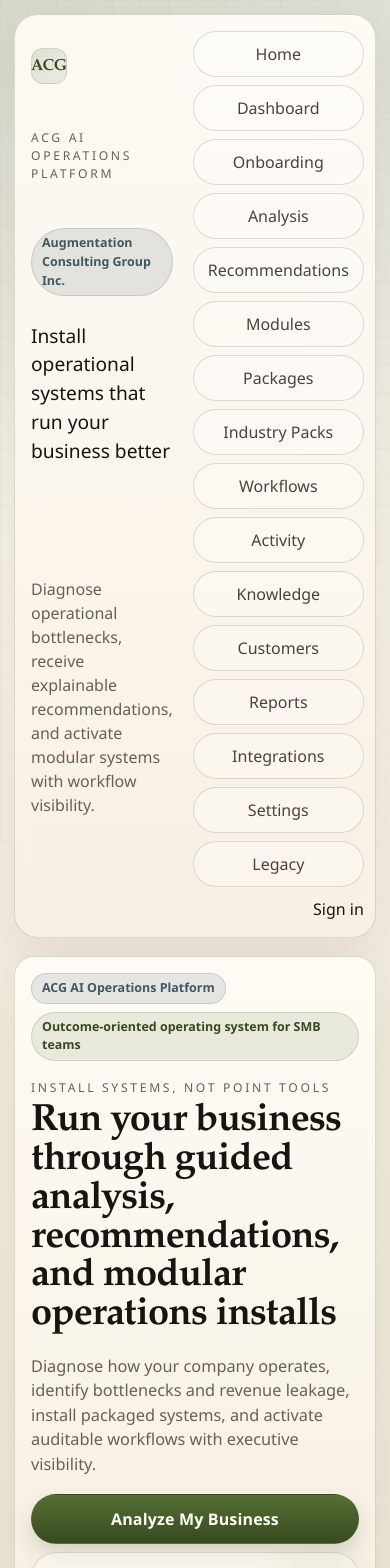
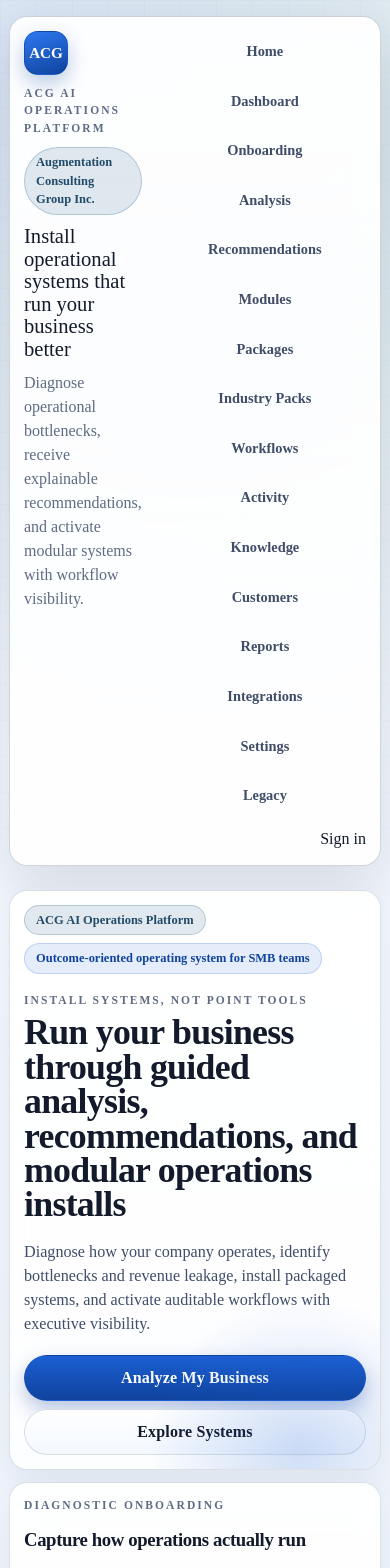
Before and after one commit to mkarangekis2/AppTest, a Next.js app: page / in a window 390 px wide. Shown: the top 1568 px of the page. Built offline with nearby package versions, Linux system fonts and the light colour scheme; no server answers.

Commit message:
Ship premium design system overhaul across app UI

```diff
--- a/src/app/globals.css
+++ b/src/app/globals.css
@@ -1,27 +1,30 @@
 :root {
   color-scheme: light;
-  --bg: #f1ecde;
-  --bg-strong: #e6dcc7;
-  --surface: rgba(255, 251, 243, 0.9);
-  --surface-strong: #fffdf8;
-  --surface-ink: #f6f0e3;
-  --border: rgba(97, 86, 70, 0.2);
-  --border-strong: rgba(75, 64, 49, 0.34);
-  --text: #171511;
-  --muted: #6a604f;
-  --muted-strong: #4c4338;
-  --accent: #556f33;
-  --accent-strong: #384a21;
-  --accent-soft: rgba(85, 111, 51, 0.12);
-  --warning: #946b26;
-  --warning-soft: rgba(148, 107, 38, 0.14);
-  --danger: #8d4536;
-  --danger-soft: rgba(141, 69, 54, 0.14);
-  --info: #4d6772;
-  --info-soft: rgba(77, 103, 114, 0.14);
-  --shadow: 0 16px 48px rgba(39, 33, 24, 0.08);
-  --serif: "Iowan Old Style", "Palatino Linotype", "Book Antiqua", Georgia, serif;
-  --sans: "Aptos", "Segoe UI", "Helvetica Neue", Arial, sans-serif;
+  --bg: #f6f8fc;
+  --bg-accent: #e8eef8;
+  --surface: rgba(255, 255, 255, 0.84);
+  --surface-strong: rgba(255, 255, 255, 0.95);
+  --surface-ink: #f8faff;
+  --border: rgba(20, 42, 73, 0.14);
+  --border-strong: rgba(20, 42, 73, 0.25);
+  --text: #121a2b;
+  --muted: #5f6b84;
+  --muted-strong: #3f4d68;
+  --accent: #1c5fd3;
+  --accent-strong: #0f439d;
+  --accent-soft: rgba(28, 95, 211, 0.11);
+  --warning: #9d6b1d;
+  --warning-soft: rgba(157, 107, 29, 0.14);
+  --danger: #b13f4d;
+  --danger-soft: rgba(177, 63, 77, 0.14);
+  --info: #2f658f;
+  --info-soft: rgba(47, 101, 143, 0.14);
+  --success: #2d7a4f;
+  --success-soft: rgba(45, 122, 79, 0.14);
+  --shadow-soft: 0 16px 40px rgba(16, 33, 58, 0.08);
+  --shadow-strong: 0 24px 60px rgba(16, 33, 58, 0.14);
+  --serif: var(--font-headline), "Fraunces", "Iowan Old Style", Georgia, serif;
+  --sans: var(--font-ui), "Manrope", "Aptos", "Segoe UI", Arial, sans-serif;
 }
 
 * {
@@ -35,11 +38,10 @@
 
 body {
   margin: 0;
-  padding: 0;
   background:
-    radial-gradient(circle at top left, rgba(85, 111, 51, 0.18), transparent 24%),
-    radial-gradient(circle at top right, rgba(77, 103, 114, 0.12), transparent 26%),
-    linear-gradient(180deg, #faf7ef 0%, #f1eadb 50%, #e9dfcb 100%);
+    radial-gradient(circle at 4% 2%, rgba(28, 95, 211, 0.12), transparent 36%),
+    radial-gradient(circle at 92% 8%, rgba(45, 122, 79, 0.1), transparent 34%),
+    linear-gradient(180deg, #fbfcff 0%, #f4f8ff 45%, #edf3fc 100%);
   color: var(--text);
   font-family: var(--sans);
   line-height: 1.5;
@@ -49,12 +51,13 @@
   content: "";
   position: fixed;
   inset: 0;
-  background-image:
-    linear-gradient(rgba(94, 82, 63, 0.03) 1px, transparent 1px),
-    linear-gradient(90deg, rgba(94, 82, 63, 0.03) 1px, transparent 1px);
-  background-size: 28px 28px;
   pointer-events: none;
   z-index: -1;
+  opacity: 0.45;
+  background-image:
+    linear-gradient(rgba(31, 69, 125, 0.04) 1px, transparent 1px),
+    linear-gradient(90deg, rgba(31, 69, 125, 0.04) 1px, transparent 1px);
+  background-size: 36px 36px;
 }
 
 a {
@@ -73,9 +76,12 @@
 h2,
 h3,
 h4,
+h5,
+h6,
 strong,
 .display-title,
 .packet-title {
+  margin: 0;
   font-family: var(--serif);
   letter-spacing: -0.02em;
 }
@@ -85,9 +91,9 @@
 }
 
 .shell {
-  max-width: 1380px;
-  margin: 0 auto;
-  padding: 24px 24px 48px;
+  width: min(1480px, calc(100vw - 32px));
+  margin: 12px auto 40px;
+  padding: 8px 0 20px;
 }
 
 .topbar,
@@ -97,76 +103,86 @@
 .table {
   border: 1px solid var(--border);
   border-radius: 24px;
-  background: linear-gradient(180deg, rgba(255, 252, 247, 0.92), rgba(247, 240, 227, 0.92));
-  box-shadow: var(--shadow);
-  backdrop-filter: blur(10px);
+  background: linear-gradient(180deg, var(--surface-strong), var(--surface));
+  box-shadow: var(--shadow-soft);
+  backdrop-filter: blur(14px);
 }
 
 .topbar {
+  position: sticky;
+  top: 14px;
+  z-index: 30;
   display: flex;
   justify-content: space-between;
-  gap: 20px;
+  gap: 22px;
   align-items: flex-start;
-  padding: 22px 24px;
+  padding: 20px 22px;
   margin-bottom: 24px;
-  position: sticky;
-  top: 12px;
-  z-index: 10;
+  border-color: rgba(20, 42, 73, 0.2);
+  box-shadow: var(--shadow-strong);
 }
 
 .brand-block {
   display: grid;
-  gap: 8px;
+  gap: 10px;
 }
 
 .brand-kicker {
   display: flex;
+  gap: 10px;
   align-items: center;
-  gap: 10px;
   flex-wrap: wrap;
 }
 
 .brand-mark {
-  width: 42px;
-  height: 42px;
+  width: 44px;
+  height: 44px;
   border-radius: 14px;
   display: inline-flex;
   align-items: center;
   justify-content: center;
-  background: linear-gradient(135deg, rgba(85, 111, 51, 0.18), rgba(77, 103, 114, 0.1));
-  border: 1px solid rgba(85, 111, 51, 0.16);
-  color: var(--accent-strong);
+  color: #fff;
   font-family: var(--serif);
   font-weight: 700;
+  font-size: 0.95rem;
+  border: 1px solid rgba(13, 67, 157, 0.38);
+  background: linear-gradient(160deg, #2e78f1, #0f439d);
+  box-shadow: 0 8px 20px rgba(15, 67, 157, 0.28);
 }
 
 .brand-title {
-  font-size: clamp(1.4rem, 1.2rem + 0.9vw, 2rem);
+  font-family: var(--serif);
+  font-size: clamp(1.28rem, 1.12rem + 0.68vw, 1.82rem);
+  line-height: 1.1;
 }
 
 .brand-copy {
-  max-width: 620px;
+  max-width: 700px;
   color: var(--muted);
 }
 
 .topnav {
   display: flex;
-  gap: 10px;
-  flex-wrap: wrap;
   align-items: center;
   justify-content: flex-end;
+  gap: 8px;
+  flex-wrap: wrap;
 }
 
 .nav-link {
-  padding: 10px 14px;
+  padding: 9px 13px;
   border-radius: 999px;
   border: 1px solid transparent;
   color: var(--muted-strong);
+  font-size: 0.9rem;
+  font-weight: 600;
+  transition: all 180ms ease;
 }
 
 .nav-link:hover {
+  color: var(--text);
   border-color: var(--border);
-  background: rgba(255, 255, 255, 0.46);
+  background: rgba(255, 255, 255, 0.72);
 }
 
 .stack {
@@ -188,19 +204,18 @@
 }
 
 .grid.three {
-  grid-template-columns: repeat(auto-fit, minmax(220px, 1fr));
+  grid-template-columns: repeat(auto-fit, minmax(230px, 1fr));
 }
 
 .split {
   display: grid;
   gap: 20px;
-  grid-template-columns: minmax(0, 1.1fr) minmax(340px, 0.9fr);
   align-items: start;
+  grid-template-columns: minmax(0, 1.08fr) minmax(360px, 0.92fr);
 }
 
 .split > * {
   min-width: 0;
-  align-self: start;
 }
 
 .shell-grid {
@@ -209,18 +224,19 @@
 }
 
 .hero {
-  padding: 34px;
+  position: relative;
   overflow: hidden;
-  position: relative;
+  padding: 32px;
 }
 
 .hero::after {
   content: "";
   position: absolute;
-  inset: auto -8% -20% auto;
   width: 320px;
   height: 320px;
-  background: radial-gradient(circle, rgba(85, 111, 51, 0.18), transparent 68%);
+  right: -80px;
+  bottom: -140px;
+  background: radial-gradient(circle, rgba(28, 95, 211, 0.2), transparent 68%);
   pointer-events: none;
 }
 
@@ -231,20 +247,24 @@
 
 .hero-actions,
 .action-row,
-.badge-row {
+.badge-row,
+.timeline-meta,
+.command-actions,
+.score-pill-group {
   display: flex;
-  gap: 12px;
+  gap: 10px;
   flex-wrap: wrap;
   align-items: center;
 }
 
 .card,
-.panel {
-  padding: 22px;
+.panel,
+.table {
+  padding: 20px;
 }
 
 .panel.subtle {
-  background: linear-gradient(180deg, rgba(250, 245, 235, 0.96), rgba(244, 238, 225, 0.96));
+  background: linear-gradient(180deg, #fafdff, #f3f7ff);
 }
 
 .table {
@@ -259,10 +279,10 @@
 th,
 td {
   text-align: left;
-  padding: 12px 14px;
-  border-bottom: 1px solid rgba(94, 82, 63, 0.12);
+  padding: 11px 13px;
+  border-bottom: 1px solid rgba(20, 42, 73, 0.08);
   vertical-align: top;
-  font-size: 0.96rem;
+  font-size: 0.95rem;
 }
 
 tr:last-child th,
@@ -271,11 +291,11 @@
 }
 
 .eyebrow {
-  font-size: 0.76rem;
+  font-size: 0.72rem;
   text-transform: uppercase;
-  letter-spacing: 0.22em;
+  letter-spacing: 0.18em;
   color: var(--muted);
-  font-family: var(--sans);
+  font-weight: 700;
 }
 
 .section-heading {
@@ -283,19 +303,13 @@
   gap: 6px;
 }
 
-.section-heading h1,
-.section-heading h2,
-.section-heading h3 {
-  margin: 0;
-}
-
 .display-title {
-  font-size: clamp(2rem, 1.5rem + 2vw, 3.45rem);
-  line-height: 0.98;
+  font-size: clamp(2rem, 1.56rem + 1.9vw, 3.4rem);
+  line-height: 0.96;
 }
 
 .packet-title {
-  font-size: clamp(1.7rem, 1.3rem + 1.2vw, 2.5rem);
+  font-size: clamp(1.62rem, 1.2rem + 1.2vw, 2.36rem);
   line-height: 1.04;
 }
 
@@ -308,9 +322,9 @@
 }
 
 .lede {
-  max-width: 70ch;
-  color: var(--muted);
-  font-size: 1.02rem;
+  color: var(--muted-strong);
+  max-width: 75ch;
+  font-size: 1.01rem;
 }
 
 .field {
@@ -319,7 +333,8 @@
 }
 
 .field label {
-  font-size: 0.9rem;
+  font-size: 0.88rem;
+  font-weight: 600;
   color: var(--muted-strong);
 }
 
@@ -327,16 +342,16 @@
 .field textarea,
 .field select {
   width: 100%;
-  padding: 14px 16px;
-  border-radius: 16px;
-  border: 1px solid rgba(98, 85, 66, 0.18);
-  background: linear-gradient(180deg, rgba(255, 252, 246, 0.96), rgba(249, 243, 233, 0.96));
+  border-radius: 14px;
+  border: 1px solid rgba(20, 42, 73, 0.17);
+  background: linear-gradient(180deg, #ffffff, #f7faff);
   color: var(--text);
+  padding: 13px 15px;
   transition: border-color 160ms ease, box-shadow 160ms ease, transform 160ms ease;
 }
 
 .field textarea {
-  min-height: 180px;
+  min-height: 150px;
   resize: vertical;
 }
 
@@ -344,147 +359,147 @@
 .field textarea:focus,
 .field select:focus {
   outline: none;
-  border-color: rgba(85, 111, 51, 0.46);
-  box-shadow: 0 0 0 4px rgba(85, 111, 51, 0.1);
+  border-color: rgba(28, 95, 211, 0.56);
+  box-shadow: 0 0 0 4px rgba(28, 95, 211, 0.12);
 }
 
 .button,
 button {
   border: 1px solid transparent;
   border-radius: 999px;
-  padding: 12px 18px;
+  padding: 10px 16px;
+  color: #fff;
+  font-weight: 700;
+  letter-spacing: 0.01em;
   cursor: pointer;
   background: linear-gradient(180deg, var(--accent), var(--accent-strong));
-  color: #fffdf8;
-  font-weight: 600;
-  letter-spacing: 0.01em;
-  box-shadow: 0 10px 20px rgba(56, 74, 33, 0.18);
-  transition: transform 140ms ease, box-shadow 140ms ease, opacity 140ms ease, border-color 140ms ease;
+  box-shadow: 0 9px 20px rgba(20, 67, 157, 0.3);
+  transition: all 170ms ease;
 }
 
 .button:hover,
 button:hover {
   transform: translateY(-1px);
-  box-shadow: 0 14px 28px rgba(56, 74, 33, 0.22);
+  box-shadow: 0 14px 24px rgba(20, 67, 157, 0.34);
 }
 
 .button:disabled,
 button:disabled {
   opacity: 0.55;
+  box-shadow: none;
+  transform: none;
   cursor: not-allowed;
-  transform: none;
-  box-shadow: none;
 }
 
 .button.secondary,
 button.secondary {
-  background: rgba(255, 255, 255, 0.38);
+  color: var(--text);
   border-color: var(--border);
-  color: var(--text);
+  background: linear-gradient(180deg, #ffffff, #f3f8ff);
   box-shadow: none;
+}
+
+.button.info,
+button.info {
+  background: linear-gradient(180deg, #2f658f, #214a69);
+}
+
+.button.warning,
+button.warning {
+  background: linear-gradient(180deg, #aa7724, #875c1a);
 }
 
 .button.danger,
 button.danger {
-  background: linear-gradient(180deg, #a75b4a, #833d2f);
-}
-
-.button.warning,
-button.warning {
-  background: linear-gradient(180deg, #af8540, #8c671f);
-}
-
-.button.info,
-button.info {
-  background: linear-gradient(180deg, #5b7884, #445f69);
+  background: linear-gradient(180deg, #b64a56, #93303c);
 }
 
 .badge {
   display: inline-flex;
   align-items: center;
   gap: 6px;
-  padding: 6px 12px;
+  padding: 5px 11px;
   border-radius: 999px;
-  border: 1px solid rgba(85, 111, 51, 0.18);
+  border: 1px solid rgba(28, 95, 211, 0.2);
+  color: var(--accent-strong);
   background: var(--accent-soft);
-  color: var(--accent-strong);
-  font-size: 0.84rem;
-  font-weight: 600;
+  font-size: 0.78rem;
+  font-weight: 700;
 }
 
 .badge.warning {
-  border-color: rgba(148, 107, 38, 0.2);
+  border-color: rgba(157, 107, 29, 0.26);
+  color: #7f5110;
   background: var(--warning-soft);
-  color: #7c581c;
 }
 
 .badge.danger {
-  border-color: rgba(141, 69, 54, 0.2);
+  border-color: rgba(177, 63, 77, 0.26);
+  color: #8f2f3a;
   background: var(--danger-soft);
-  color: #7a372b;
 }
 
 .badge.info {
-  border-color: rgba(77, 103, 114, 0.2);
+  border-color: rgba(47, 101, 143, 0.26);
+  color: #224b69;
   background: var(--info-soft);
-  color: #3f5862;
 }
 
 .badge.ghost {
-  background: rgba(255, 255, 255, 0.38);
   color: var(--muted-strong);
-  border-color: rgba(97, 86, 70, 0.14);
+  border-color: rgba(20, 42, 73, 0.16);
+  background: rgba(255, 255, 255, 0.66);
 }
 
 .status-panel {
   display: grid;
   gap: 14px;
-  padding: 18px;
-  border-radius: 22px;
+  padding: 16px;
+  border-radius: 18px;
   border: 1px solid var(--border);
-  background: linear-gradient(180deg, rgba(252, 248, 240, 0.96), rgba(243, 236, 221, 0.96));
+  background: linear-gradient(180deg, #fcfdff, #f5f9ff);
 }
 
 .status-panel.stable {
-  border-color: rgba(85, 111, 51, 0.24);
-  background: linear-gradient(180deg, rgba(239, 247, 232, 0.92), rgba(244, 239, 225, 0.96));
+  border-color: rgba(45, 122, 79, 0.28);
+  background: linear-gradient(180deg, #f3fcf7, #f5fbf8);
 }
 
 .status-panel.worsening {
-  border-color: rgba(148, 107, 38, 0.28);
-  background: linear-gradient(180deg, rgba(252, 243, 223, 0.94), rgba(244, 236, 221, 0.96));
+  border-color: rgba(157, 107, 29, 0.28);
+  background: linear-gradient(180deg, #fff9ef, #fff7ec);
 }
 
 .status-panel.critical {
-  border-color: rgba(141, 69, 54, 0.28);
-  background: linear-gradient(180deg, rgba(249, 231, 226, 0.94), rgba(244, 236, 221, 0.96));
+  border-color: rgba(177, 63, 77, 0.3);
+  background: linear-gradient(180deg, #fff4f6, #fff0f2);
 }
 
 .metric-grid {
   display: grid;
   gap: 14px;
-  grid-template-columns: repeat(auto-fit, minmax(160px, 1fr));
+  grid-template-columns: repeat(auto-fit, minmax(170px, 1fr));
 }
 
 .metric-card {
   display: grid;
   gap: 6px;
-  padding: 16px;
-  border-radius: 18px;
+  padding: 15px;
+  border-radius: 16px;
   border: 1px solid var(--border);
-  background: rgba(255, 255, 255, 0.35);
+  background: linear-gradient(180deg, rgba(255, 255, 255, 0.9), rgba(246, 250, 255, 0.78));
 }
 
 .metric-label {
-  font-size: 0.76rem;
+  font-size: 0.72rem;
   text-transform: uppercase;
-  letter-spacing: 0.18em;
+  letter-spacing: 0.16em;
   color: var(--muted);
 }
 
 .metric-value {
   font-family: var(--serif);
-  font-size: 1.36rem;
+  font-size: 1.35rem;
 }
 
 .packet-grid {
@@ -493,21 +508,20 @@
 }
 
 .packet-grid.two {
-  grid-template-columns: minmax(0, 1.15fr) minmax(300px, 0.85fr);
+  grid-template-columns: minmax(0, 1.12fr) minmax(300px, 0.88fr);
 }
 
 .packet-block {
   display: grid;
-  gap: 14px;
-  padding: 20px;
-  border-radius: 22px;
+  gap: 12px;
+  padding: 16px;
+  border-radius: 16px;
   border: 1px solid var(--border);
-  background: rgba(255, 255, 255, 0.26);
+  background: linear-gradient(180deg, rgba(255, 255, 255, 0.86), rgba(245, 250, 255, 0.78));
 }
 
 .packet-block.emphasis {
   border-color: var(--border-strong);
-  background: linear-gradient(180deg, rgba(255, 251, 244, 0.96), rgba(244, 236, 220, 0.96));
 }
 
 .list-clean,
@@ -526,90 +540,71 @@
   gap: 12px;
 }
 
-.timeline-item {
+.timeline-item,
+.command-card,
+.card-link {
   display: grid;
-  gap: 6px;
-  padding: 14px 16px;
-  border-radius: 18px;
+  gap: 8px;
+  padding: 14px;
+  border-radius: 16px;
   border: 1px solid var(--border);
-  background: rgba(255, 255, 255, 0.28);
+  background: linear-gradient(180deg, rgba(255, 255, 255, 0.82), rgba(246, 250, 255, 0.74));
+  transition: transform 150ms ease, border-color 150ms ease, box-shadow 150ms ease;
 }
 
-.timeline-meta {
-  display: flex;
-  gap: 10px;
-  flex-wrap: wrap;
-  align-items: center;
-}
-
-.score-pill-group {
-  display: flex;
-  gap: 8px;
-  flex-wrap: wrap;
+.card-link:hover,
+.command-card:hover {
+  transform: translateY(-1px);
+  border-color: var(--border-strong);
 }
 
 .command-grid {
   display: grid;
-  gap: 18px;
-}
-
-.command-card {
-  display: grid;
   gap: 14px;
-  padding: 18px;
-  border-radius: 22px;
-  border: 1px solid var(--border);
-  background: linear-gradient(180deg, rgba(255, 252, 246, 0.96), rgba(245, 238, 223, 0.96));
 }
 
 .command-card.active {
-  border-color: rgba(85, 111, 51, 0.3);
-  box-shadow: 0 18px 36px rgba(56, 74, 33, 0.12);
-}
-
-.command-actions {
-  display: flex;
-  gap: 10px;
-  flex-wrap: wrap;
+  border-color: rgba(28, 95, 211, 0.32);
+  box-shadow: 0 12px 24px rgba(20, 67, 157, 0.13);
 }
 
 .selection-state {
-  padding: 10px 12px;
-  border-radius: 14px;
+  border-radius: 12px;
   border: 1px dashed var(--border);
-  background: rgba(255, 255, 255, 0.3);
+  padding: 10px 11px;
+  background: rgba(255, 255, 255, 0.58);
   color: var(--muted-strong);
-  font-size: 0.92rem;
+  font-size: 0.9rem;
 }
 
 .selection-state.correct {
   border-style: solid;
-  border-color: rgba(85, 111, 51, 0.26);
-  background: rgba(85, 111, 51, 0.09);
+  border-color: rgba(45, 122, 79, 0.3);
+  background: var(--success-soft);
 }
 
 .selection-state.delayed {
   border-style: solid;
-  border-color: rgba(148, 107, 38, 0.26);
-  background: rgba(148, 107, 38, 0.09);
+  border-color: rgba(157, 107, 29, 0.3);
+  background: var(--warning-soft);
 }
 
 .selection-state.missed {
   border-style: solid;
-  border-color: rgba(141, 69, 54, 0.26);
-  background: rgba(141, 69, 54, 0.09);
+  border-color: rgba(177, 63, 77, 0.3);
+  background: var(--danger-soft);
 }
 
 .score-button.correct-active {
-  background: linear-gradient(180deg, #627f3c, #435728);
+  background: linear-gradient(180deg, #2d7a4f, #23633f);
 }
 
 .score-button.delayed-active {
-  background: linear-gradient(180deg, #af8540, #86611d);
+  background: linear-gradient(180deg, #aa7724, #875c1a);
 }
 
 .score-button.missed-active {
-  background: linear-gradient(180deg, #aa5a49, #7d3a2e);
+  background: linear-gradient(180deg, #b64a56, #93303c);
 }
 
 .info-grid {
@@ -620,231 +615,126 @@
 
 .divider {
   height: 1px;
-  background: linear-gradient(90deg, transparent, rgba(96, 84, 65, 0.25), transparent);
+  background: linear-gradient(90deg, transparent, rgba(20, 42, 73, 0.2), transparent);
 }
 
 .empty-state {
-  padding: 18px;
-  border-radius: 18px;
-  border: 1px dashed rgba(97, 86, 70, 0.24);
+  padding: 16px;
+  border-radius: 14px;
+  border: 1px dashed rgba(20, 42, 73, 0.26);
   color: var(--muted);
-  background: rgba(255, 255, 255, 0.22);
-}
-
-.card-link {
-  display: grid;
-  gap: 8px;
-  padding: 16px;
-  border-radius: 18px;
-  border: 1px solid var(--border);
-  background: rgba(255, 255, 255, 0.24);
-  transition: transform 140ms ease, border-color 140ms ease, background 140ms ease;
-}
-
-.card-link:hover {
-  transform: translateY(-1px);
-  border-color: var(--border-strong);
-  background: rgba(255, 255, 255, 0.42);
+  background: rgba(255, 255, 255, 0.66);
 }
 
 .auth-shell {
-  max-width: 520px;
-  margin: 6vh auto 0;
+  width: min(560px, calc(100vw - 24px));
+  margin: 4vh auto 0;
 }
 
-@media (max-width: 1080px) {
-  .packet-grid.two,
-  .split {
-    grid-template-columns: 1fr;
+@media (max-width: 1100px) {
+  .topbar {
+    position: static;
   }
 
-  .topbar {
-    align-items: stretch;
-  }
-
-  .brand-copy {
-    max-width: none;
+  .split,
+  .packet-grid.two {
+    grid-template-columns: 1fr;
   }
 }
 
-@media (max-width: 720px) {
+@media (max-width: 760px) {
   .shell {
-    padding: 14px 14px 28px;
+    width: min(1480px, calc(100vw - 18px));
+    margin: 8px auto 28px;
   }
 
-  .topbar {
-    position: static;
-    padding: 16px;
-    margin-bottom: 18px;
+  .topbar,
+  .hero,
+  .card,
+  .panel,
+  .table {
+    border-radius: 18px;
   }
 
+  .topbar,
   .hero,
   .card,
   .panel,
   .table,
-  .command-card {
-    border-radius: 20px;
-  }
-
-  .hero,
-  .card,
-  .panel,
+  .metric-card,
+  .packet-block,
   .command-card,
-  .packet-block,
-  .metric-card,
   .status-panel {
-    padding: 16px;
+    padding: 14px;
   }
 
   .shell-grid,
+  .grid,
   .stack,
   .command-grid,
-  .timeline-list {
-    gap: 14px;
-  }
-
-  .grid,
-  .split,
   .packet-grid,
   .metric-grid,
   .info-grid {
-    gap: 14px;
-  }
-
-  .hero::after {
-    width: 200px;
-    height: 200px;
-    inset: auto -12% -18% auto;
+    gap: 12px;
   }
 
   .display-title {
-    font-size: clamp(1.85rem, 1.4rem + 4vw, 2.5rem);
-    line-height: 1.02;
+    font-size: clamp(1.7rem, 1.36rem + 3.6vw, 2.4rem);
   }
 
   .packet-title {
-    font-size: clamp(1.45rem, 1.15rem + 2vw, 1.95rem);
+    font-size: clamp(1.4rem, 1.18rem + 1.9vw, 1.95rem);
   }
 
-  .brand-title {
-    font-size: 1.2rem;
-  }
-
-  .brand-mark {
-    width: 36px;
-    height: 36px;
-    border-radius: 12px;
-  }
-
+  .topnav,
+  .action-row,
   .hero-actions,
-  .action-row,
   .badge-row,
-  .topnav,
   .command-actions {
     gap: 8px;
   }
 
+  .nav-link,
   .button,
-  button,
-  .nav-link {
+  button {
     width: 100%;
+    text-align: center;
     justify-content: center;
-    text-align: center;
-  }
-
-  .nav-link {
-    display: inline-flex;
-    align-items: center;
-    border-color: var(--border);
-    background: rgba(255, 255, 255, 0.34);
-  }
-
-  .topnav,
-  .stack.tight {
-    width: 100%;
-  }
-
-  .field input,
-  .field textarea,
-  .field select {
-    padding: 12px 14px;
-    border-radius: 14px;
-  }
-
-  .field textarea {
-    min-height: 140px;
-  }
-
-  th,
-  td {
-    padding: 9px 10px;
-    font-size: 0.9rem;
-  }
-
-  .table {
-    overflow-x: auto;
-  }
-
-  .badge {
-    font-size: 0.78rem;
-    padding: 5px 10px;
-  }
-
-  .selection-state {
-    font-size: 0.88rem;
   }
 }
 
 @media print {
   :root {
-    --bg: #ffffff;
-    --surface: #ffffff;
-    --surface-strong: #ffffff;
-    --surface-ink: #ffffff;
-    --border: rgba(0, 0, 0, 0.16);
-    --border-strong: rgba(0, 0, 0, 0.28);
-    --text: #111111;
-    --muted: #444444;
-    --muted-strong: #222222;
+    --bg: #fff;
+    --surface: #fff;
+    --surface-strong: #fff;
+    --surface-ink: #fff;
+    --border: rgba(0, 0, 0, 0.15);
+    --border-strong: rgba(0, 0, 0, 0.24);
+    --text: #111;
+    --muted: #444;
+    --muted-strong: #222;
   }
 
-  body {
-    background: #ffffff;
-    color: #111111;
-  }
-
-  body::before,
-  .hero::after {
-    display: none;
-  }
-
-  .shell {
-    max-width: none;
-    padding: 0;
-  }
-
-  .topbar {
-    position: static;
-    box-shadow: none;
-    background: #ffffff;
-    border: 1px solid var(--border);
-    margin-bottom: 16px;
+  body,
+  body::before {
+    background: #fff !important;
   }
 
   .topnav,
   button,
   .button,
   .nav-link,
-  .command-actions,
   .hero-actions,
-  .action-row {
+  .action-row,
+  .command-actions {
     display: none !important;
   }
 
+  .topbar,
   .card,
   .panel,
   .table,
-  .topbar,
   .packet-block,
   .command-card,
   .metric-card,
@@ -853,61 +743,7 @@
   .card-link {
     box-shadow: none !important;
     backdrop-filter: none !important;
-    background: #ffffff !important;
     border-color: var(--border) !important;
-    break-inside: avoid;
-  }
-
-  .shell-grid,
-  .stack,
-  .grid,
-  .packet-grid,
-  .metric-grid,
-  .split,
-  .info-grid,
-  .timeline-list,
-  .command-grid {
-    gap: 12px;
-  }
-
-  .split,
-  .packet-grid.two,
-  .grid.two,
-  .grid.three,
-  .metric-grid,
-  .info-grid {
-    grid-template-columns: 1fr !important;
-  }
-
-  .hero,
-  .card,
-  .panel,
-  .command-card,
-  .packet-block,
-  .metric-card,
-  .status-panel,
-  .timeline-item {
-    padding: 14px;
-    border-radius: 12px;
-  }
-
-  .display-title,
-  .packet-title {
-    color: #111111;
-  }
-
-  .badge {
-    color: #111111 !important;
-    background: #f3f3f3 !important;
-    border-color: rgba(0, 0, 0, 0.14) !important;
-  }
-
-  a {
-    text-decoration: none;
-  }
-
-  .empty-state {
-    border-style: solid;
-    background: #ffffff;
+    background: #fff !important;
   }
 }
--- a/src/app/layout.tsx
+++ b/src/app/layout.tsx
@@ -1,9 +1,22 @@
 import type { Metadata } from "next";
 import Link from "next/link";
 import type { Route } from "next";
+import { Fraunces, Manrope } from "next/font/google";
 import "./globals.css";
 import { getOptionalUser } from "@/lib/auth";
 import { SignOutButton } from "@/components/sign-out-button";
+
+const headlineFont = Fraunces({
+  subsets: ["latin"],
+  variable: "--font-headline",
+  weight: ["400", "600", "700"]
+});
+
+const uiFont = Manrope({
+  subsets: ["latin"],
+  variable: "--font-ui",
+  weight: ["400", "500", "600", "700"]
+});
 
 export const metadata: Metadata = {
   title: "ACG AI Operations Platform",
@@ -15,7 +28,7 @@
 
   return (
     <html lang="en">
-      <body>
+      <body className={`${headlineFont.variable} ${uiFont.variable}`}>
         <div className="shell">
           <header className="topbar">
             <div className="brand-block">
```
